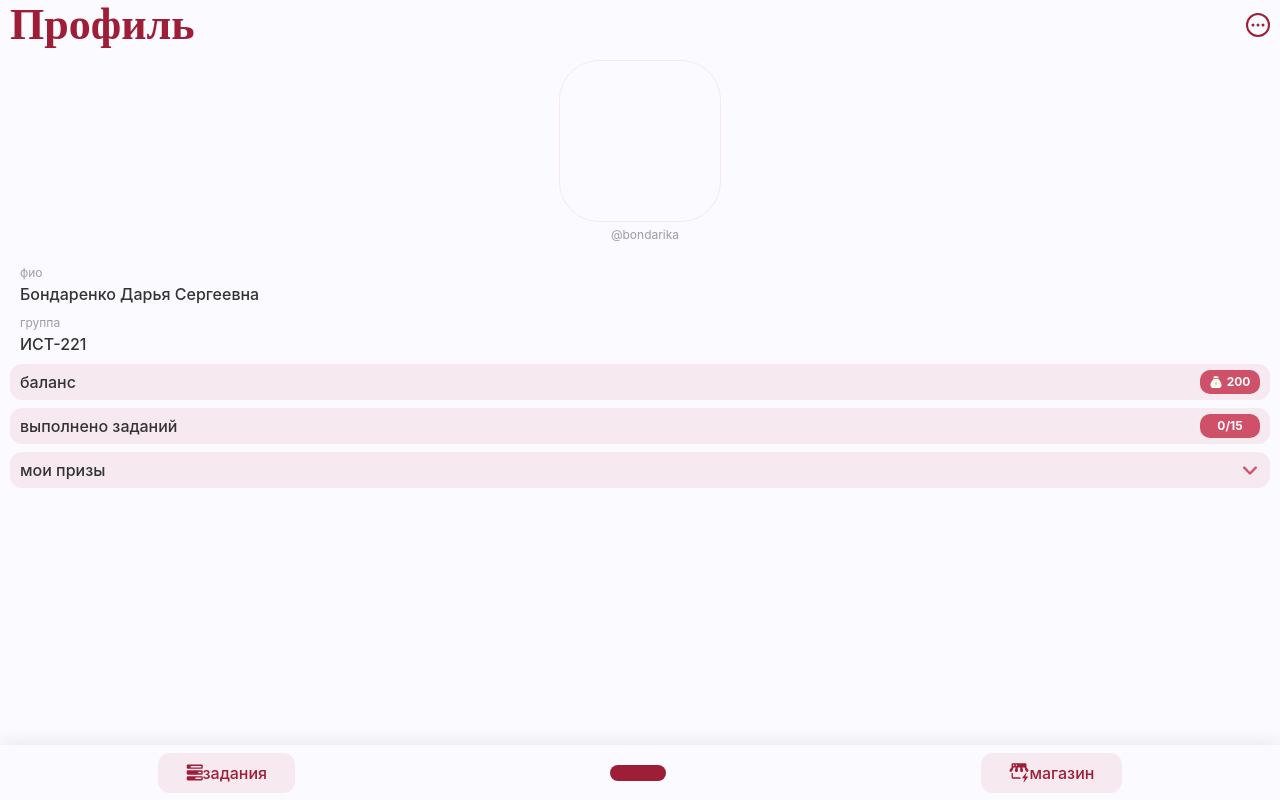
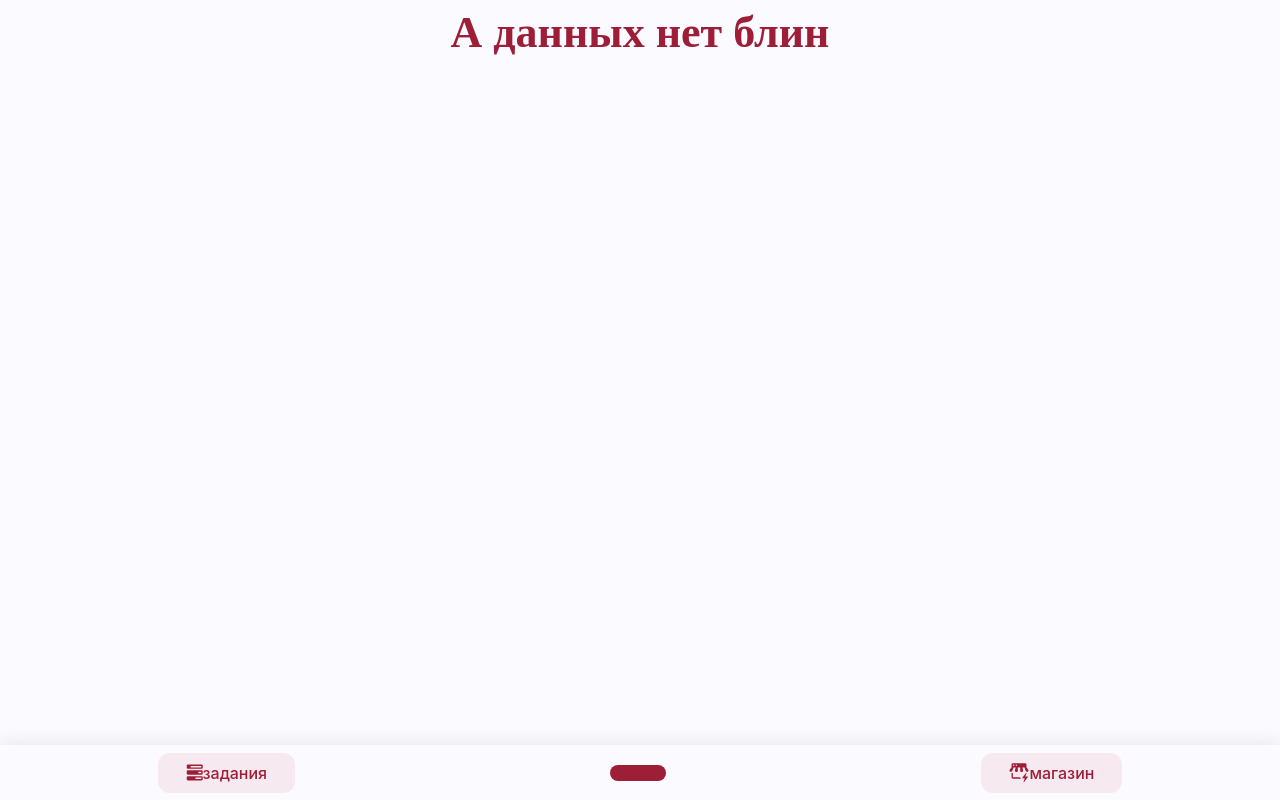
Before and after one commit to bondarika/playit2025_frontend, a React (Vite) app: page /profile in a window 1280 px wide. Built offline with nearby package versions, Linux system fonts and the light colour scheme; no server answers; a web font is replaced by a local one.

Commit message:
blyaaaaaa

```diff
--- a/src/pages/Profile/ProfilePage.tsx
+++ b/src/pages/Profile/ProfilePage.tsx
@@ -101,17 +101,15 @@ function ProfilePage(): React.ReactElement {
 
   return (
     <div>
-      <header>
+      {/* <header>
         <h1 className="header">Профиль</h1>
         <img src={icons["settings"]} alt="Настройки" />
       </header>
       <div className="profile">
         <div className="profile__picture">
           <div className="profile__picture-avatar">
-            {/*МЕНЯЕМ на реальную аватарку*/}
           </div>
           <h3 className="profile__subtitle">@bondarika</h3>
-          {/*МЕНЯЕМ на реальный юзернейм*/}
         </div>
         <div className="profile__info">
           <div className="profile__info-block">
@@ -144,9 +142,9 @@ function ProfilePage(): React.ReactElement {
             />
           </div>
         </div>
-      </div>
+      </div> */}
 
-      {/*
+
       {user ? (
         <>
           <p style={{ color: "#111111" }}>{user.username}</p>
@@ -159,7 +157,7 @@ function ProfilePage(): React.ReactElement {
         </>
       ) : (
         <h1>А данных нет блин</h1>
-      )} */}
+      )}
     </div>
   );
 }
```
